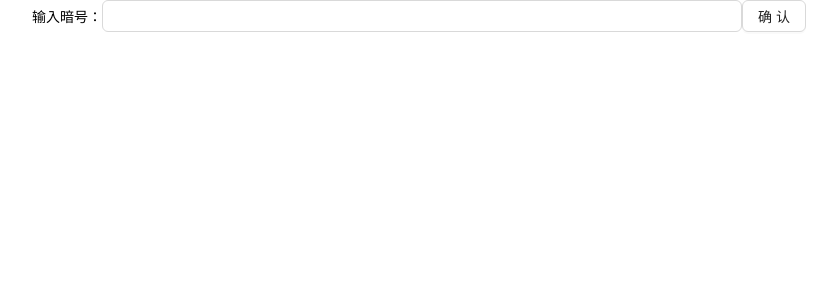
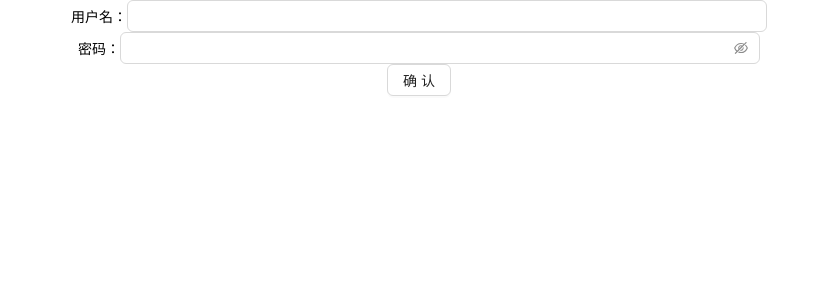
Before and after one commit to WweiweiSmile/AnyName, a React (Create React App) app in the folder front/: page /login in a window 1280 px wide. Shown: the top 300 px of the page, without its empty margins (221-1058 px from the left). Built offline with nearby package versions, Linux system fonts and the light colour scheme.

Commit message:
refactor: 重构前端登录

```diff
--- a/front/src/apis/auth.ts
+++ b/front/src/apis/auth.ts
@@ -1,5 +1,6 @@
 import { useRequest } from "ahooks";
 import { DefaultResponse, useAxios } from ".";
+import axios from 'axios';
 
 /**
  * 验证权限
@@ -25,3 +26,24 @@ export const useGetAuth = () => {
     }
   );
 };
+
+export const useLogin =  () => {
+  return useRequest(
+    async (username:string,password: string) => {
+      const res = await axios.post(
+        "/api/user/login",{
+          username: username,
+          password: password,
+        }
+      );
+      return res.data;
+    },
+    {
+      manual: true,
+      onError: (err) => {
+        console.log(err);
+      }
+    }
+  );
+
+}
--- a/front/src/components/Login/index.tsx
+++ b/front/src/components/Login/index.tsx
@@ -3,7 +3,7 @@ import { useEffect, useState, useContext } from "react";
 import { useNavigate } from "react-router-dom";
 import { useMemo } from "react";
 import { useLocalStorageState } from "ahooks";
-import { useGetAuth } from "../../apis/auth";
+import {useGetAuth, useLogin} from '../../apis/auth';
 import { useAuthContext } from "../../hooks";
 export type _Auth = {
   auth: "private" | "public";
@@ -11,39 +11,44 @@ export type _Auth = {
 };
 
 const Login: React.FC = () => {
+  const [username,setUsername] = useState("")
   const [password, setPassword] = useState("");
-  const { runAsync: getAuthRun } = useGetAuth();
+  const {runAsync} = useLogin()
   const { setUser } = useAuthContext();
   const navigate = useNavigate();
 
   // 登陆函数
-  const loginFn = async (pwd: string) => {
-    const res = await getAuthRun(pwd);
+  const loginFn = async ( username: string,pwd: string) => {
     try {
-      const { path } = res;
-      const auth = res.private ? "private" : "public";
-      if (auth) {
+     const user =  await runAsync(username, pwd);
         setUser({
-          auth: auth,
-          path: path,
+          auth: 'public',
+          path: user.path,
         });
         message.success("确认过眼神，你是对的人~~~~~~~");
         setTimeout(() => {
           navigate("/home");
         });
         return;
-      }
     } catch (err) {}
   };
 
   return (
     <div className="App">
       <Row justify={"center"} align={"middle"}>
-        <Col>输入暗号：</Col>
+        <Col>用户名：</Col>
         <Col xs={12}>
-          <Input onChange={(e) => setPassword(e?.target?.value)}></Input>
+          <Input onChange={(e) => setUsername(e?.target?.value)}></Input>
         </Col>
-        <Button onClick={() => loginFn(password)}>确认</Button>
+      </Row>
+      <Row justify={"center"} align={"middle"}>
+        <Col>密码：</Col>
+        <Col xs={12}>
+          <Input.Password  onChange={(e) => setPassword(e?.target?.value)}></Input.Password>
+        </Col>
+      </Row>
+      <Row justify="center" align="middle">
+        <Button onClick={() => loginFn(username,password)}>确认</Button>
       </Row>
     </div>
   );
```
